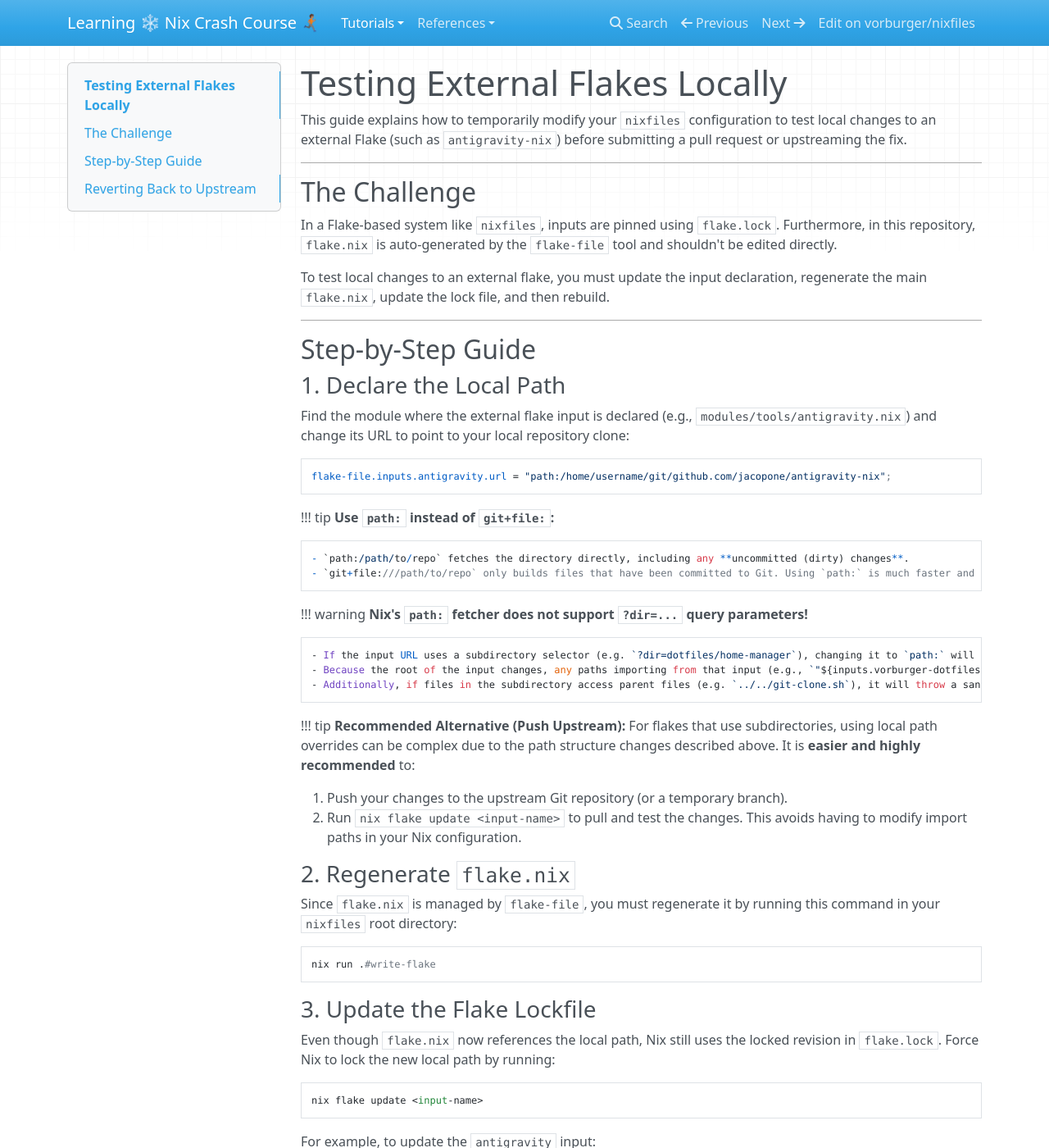
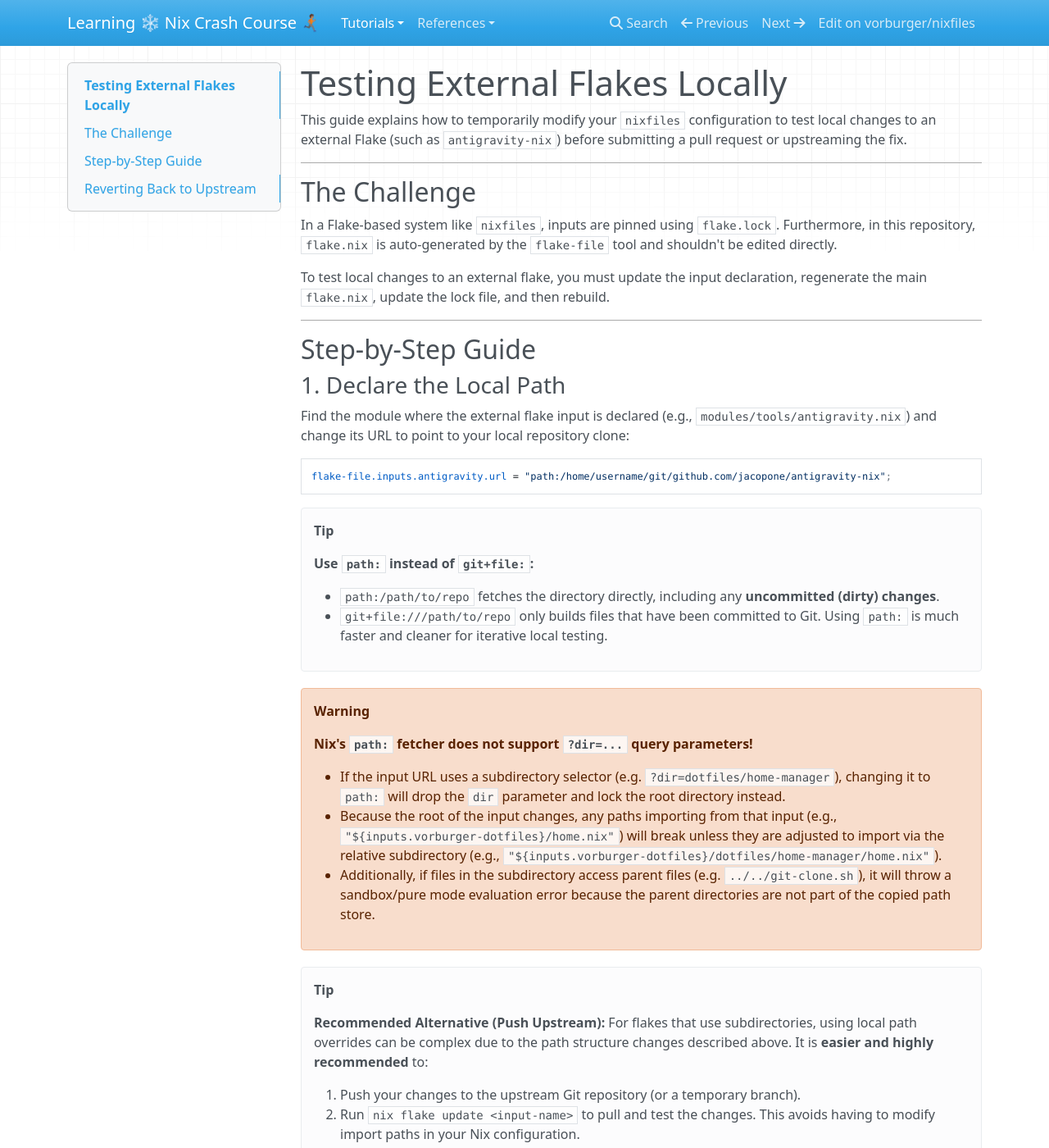
Before and after one commit to vorburger/nixfiles, an MkDocs documentation site: the page built from docs/docs/tutorial/testing-local-flakes.md, in a window 1280 px wide and 1400 px high. Shown: the whole window at 82% size. Built offline with MkDocs 1.6.1, drawn with Linux system fonts in a browser that asks for light colours; nearby versions of some CDN libraries; part of the change alters nothing that is shown.

Commit message:
docs: Fix Callouts L&F UX

````diff
--- a/docs/docs/tutorial/testing-local-flakes.md
+++ b/docs/docs/tutorial/testing-local-flakes.md
@@ -22,26 +22,28 @@ Find the module where the external flake input is declared (e.g., `modules/tools
 flake-file.inputs.antigravity.url = "path:/home/username/git/github.com/jacopone/antigravity-nix";
 ```
 
+<!-- prettier-ignore-start -->
 !!! tip
-**Use `path:` instead of `git+file:`:**
+    **Use `path:` instead of `git+file:`:**
 
     - `path:/path/to/repo` fetches the directory directly, including any **uncommitted (dirty) changes**.
     - `git+file:///path/to/repo` only builds files that have been committed to Git. Using `path:` is much faster and cleaner for iterative local testing.
 
 !!! warning
-**Nix's `path:` fetcher does not support `?dir=...` query parameters!**
+    **Nix's `path:` fetcher does not support `?dir=...` query parameters!**
 
     - If the input URL uses a subdirectory selector (e.g. `?dir=dotfiles/home-manager`), changing it to `path:` will drop the `dir` parameter and lock the root directory instead.
     - Because the root of the input changes, any paths importing from that input (e.g., `"${inputs.vorburger-dotfiles}/home.nix"`) will break unless they are adjusted to import via the relative subdirectory (e.g., `"${inputs.vorburger-dotfiles}/dotfiles/home-manager/home.nix"`).
     - Additionally, if files in the subdirectory access parent files (e.g. `../../git-clone.sh`), it will throw a sandbox/pure mode evaluation error because the parent directories are not part of the copied path store.
 
 !!! tip
-**Recommended Alternative (Push Upstream):**
-For flakes that use subdirectories, using local path overrides can be complex due to the path structure changes described above. It is **easier and highly recommended** to:
+    **Recommended Alternative (Push Upstream):**
+    For flakes that use subdirectories, using local path overrides can be complex due to the path structure changes described above. It is **easier and highly recommended** to:
 
-1. Push your changes to the upstream Git repository (or a temporary branch).
-2. Run `nix flake update <input-name>` to pull and test the changes.
-   This avoids having to modify import paths in your Nix configuration.
+    1. Push your changes to the upstream Git repository (or a temporary branch).
+    2. Run `nix flake update <input-name>` to pull and test the changes.
+       This avoids having to modify import paths in your Nix configuration.
+<!-- prettier-ignore-end -->
 
 ### 2. Regenerate `flake.nix`
 
--- a/docs/mkdocs.yaml
+++ b/docs/mkdocs.yaml
@@ -40,6 +40,8 @@ theme:
     - content.action.edit
 
 markdown_extensions:
+  - admonition
+  - pymdownx.details
   - pymdownx.snippets:
       check_paths: true
       base_path: ["docs"]
````
